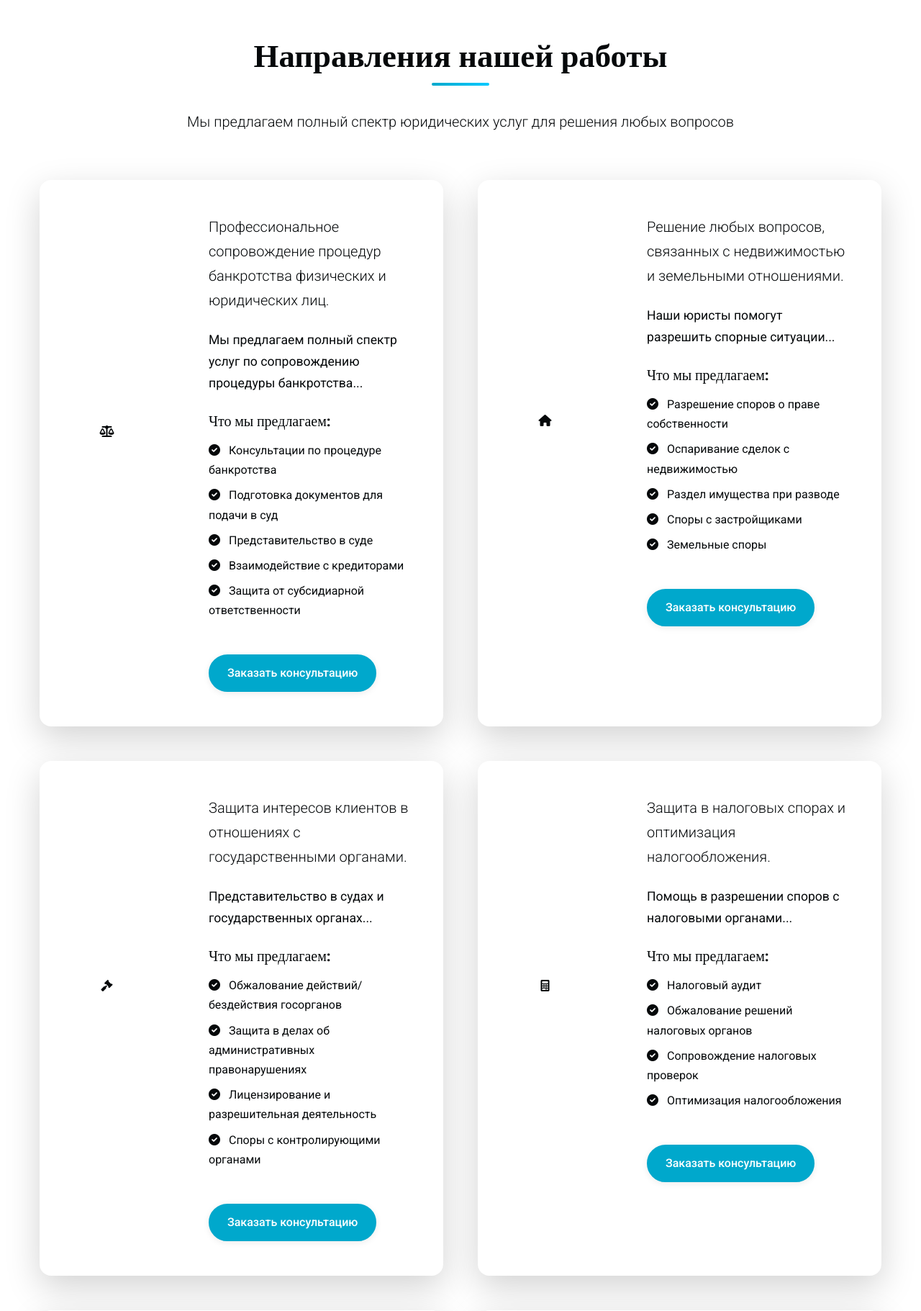
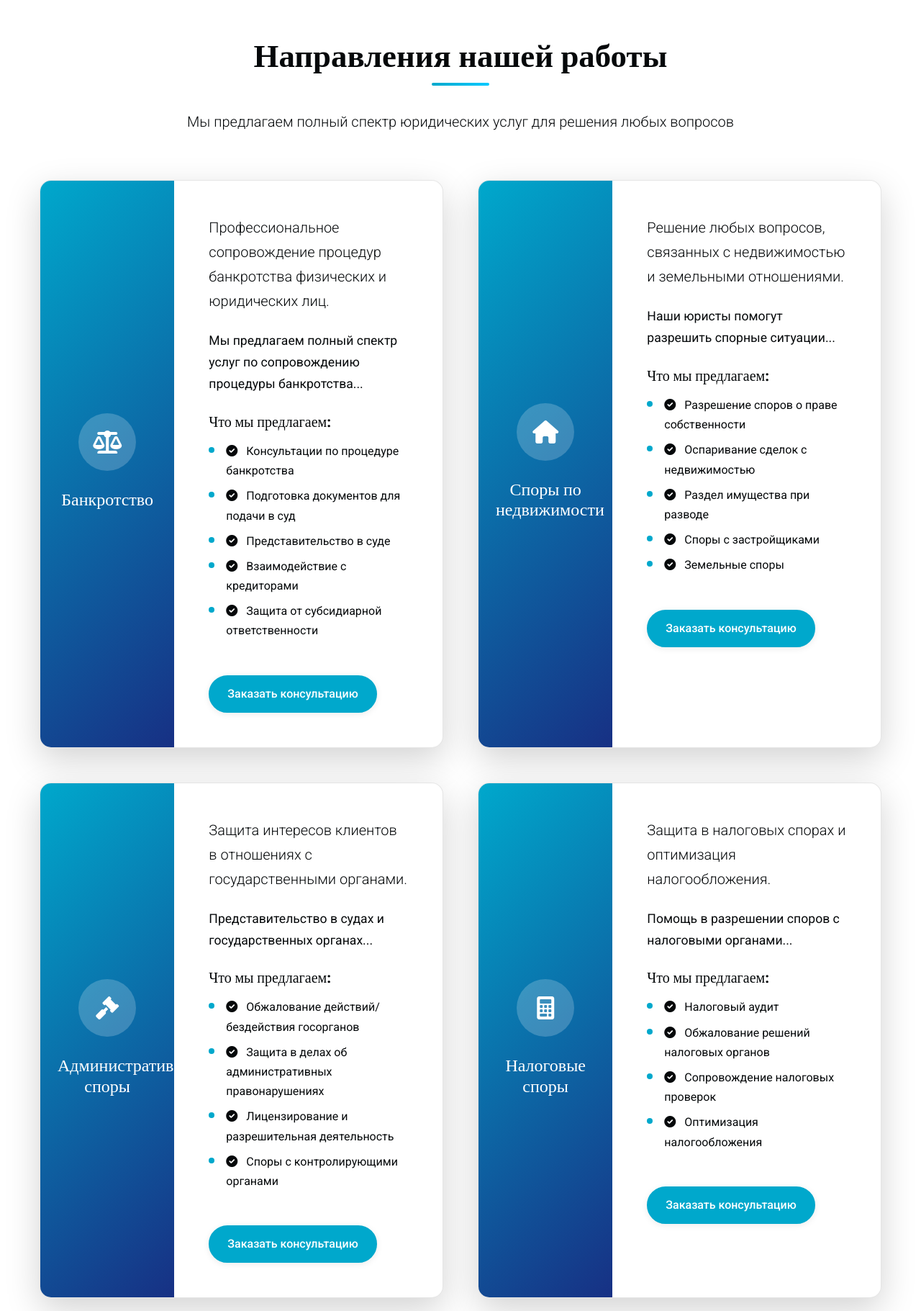
Before and after one commit to avsize8/vip, a Flask app: page /services in a window 1280 px wide. Shown: the part 866-2687 px from the top of the page at 72% size. Run offline with Flask 3, Linux system fonts and the light colour scheme.

Commit message:
Update style.css

```diff
--- a/VIP/static/css/style.css
+++ b/VIP/static/css/style.css
@@ -1114,3 +1114,60 @@ footer .text-center p {
     transform: translateY(-3px);
     border-color: #05080a;
 }
+
+/* Стили для страницы услуг */
+.service-card-extended {
+    border: 1px solid var(--border-color);
+    transition: var(--transition-normal);
+}
+
+.service-card-extended:hover {
+    transform: translateY(-5px);
+    box-shadow: var(--shadow-xl) !important;
+}
+
+.service-icon-extended {
+    width: 80px;
+    height: 80px;
+    background-color: rgba(255, 255, 255, 0.2);
+    border-radius: 50%;
+    display: flex;
+    align-items: center;
+    justify-content: center;
+    font-size: 2rem;
+    color: var(--white);
+    transition: var(--transition-normal);
+}
+
+.bg-accent-light {
+    background-color: var(--accent-color);
+    background: linear-gradient(135deg, var(--accent-color) 0%, var(--accent-dark) 100%);
+}
+
+.service-features li {
+    position: relative;
+    padding-left: 1.5rem;
+}
+
+.service-features li:before {
+    content: '';
+    position: absolute;
+    left: 0;
+    top: 0.5em;
+    width: 0.5em;
+    height: 0.5em;
+    background-color: var(--accent-color);
+    border-radius: 50%;
+}
+
+.transition-all {
+    transition: all 0.3s ease;
+}
+
+.rounded-4 {
+    border-radius: 1rem !important;
+}
+
+.z-index-1 {
+    z-index: 1;
+}
```
